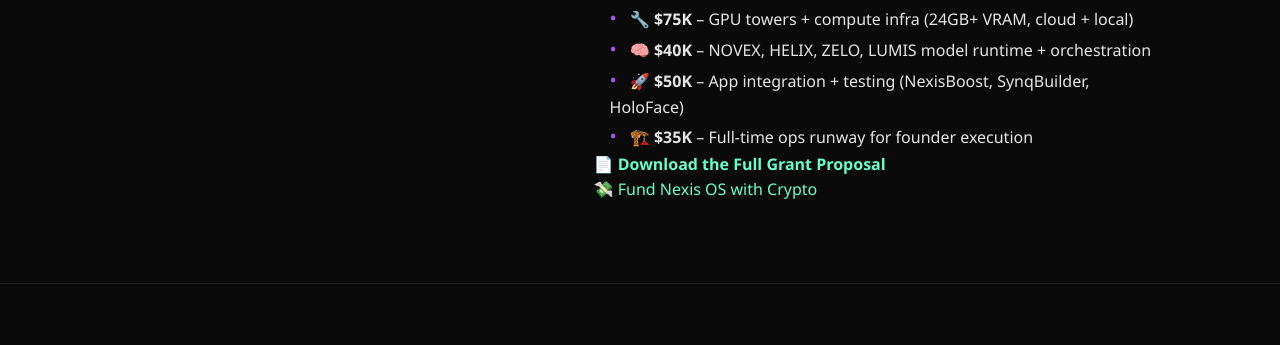
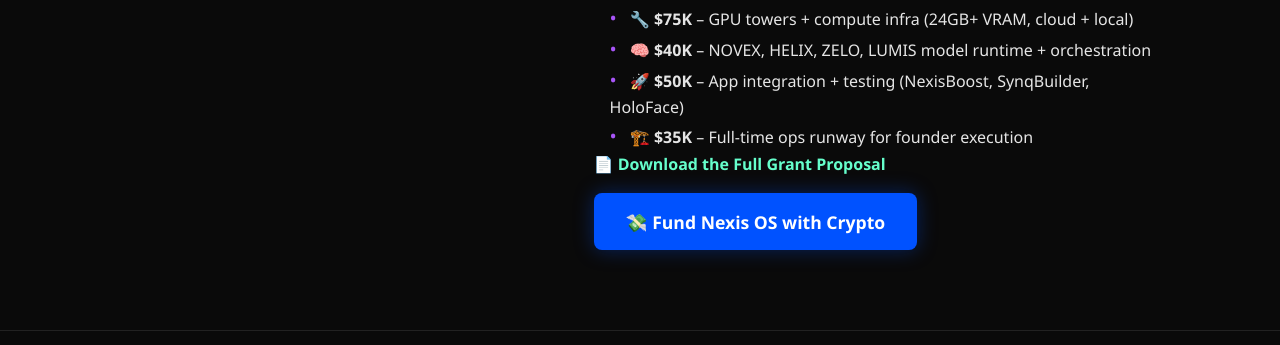
Before and after one commit to nexiscart/nexislanding, a plain HTML site: page index.html in a window 1280 px wide. Shown: the part 3403-3748 px from the top of the page. Drawn offline with Linux system fonts and the light colour scheme.

Commit message:
Update style.css

```diff
--- a/style.css
+++ b/style.css
@@ -154,3 +154,22 @@ footer a {
     font-size: 1.8rem;
   }
 }
+/* Crypto Funding Button */
+.coinbase-button {
+  background-color: #0052ff;
+  color: #ffffff;
+  padding: 0.9rem 2rem;
+  font-size: 1.1rem;
+  font-weight: bold;
+  border-radius: 8px;
+  text-align: center;
+  display: inline-block;
+  margin-top: 1rem;
+  transition: background 0.3s ease;
+  box-shadow: 0 0 20px rgba(0, 82, 255, 0.35);
+}
+
+.coinbase-button:hover {
+  background-color: #003ecb;
+  box-shadow: 0 0 25px rgba(0, 82, 255, 0.5);
+}
```
